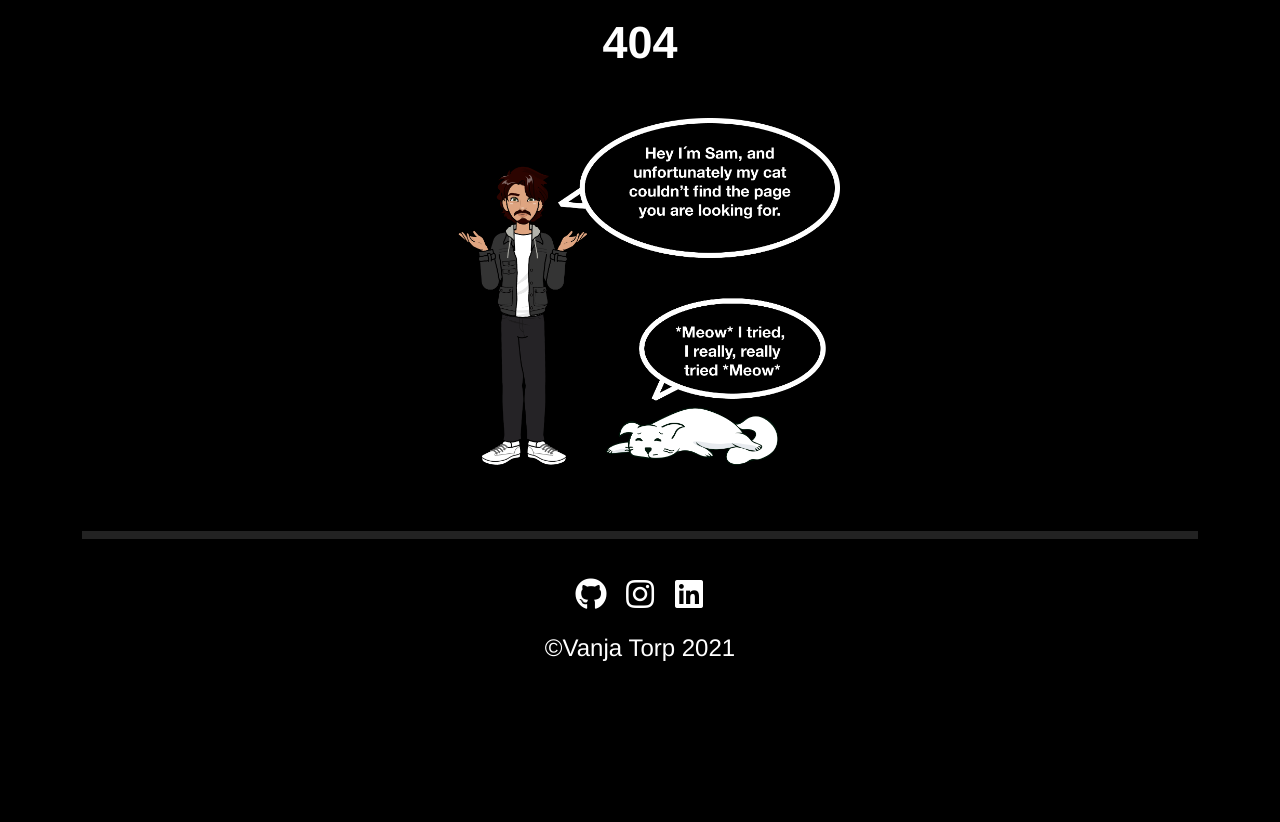
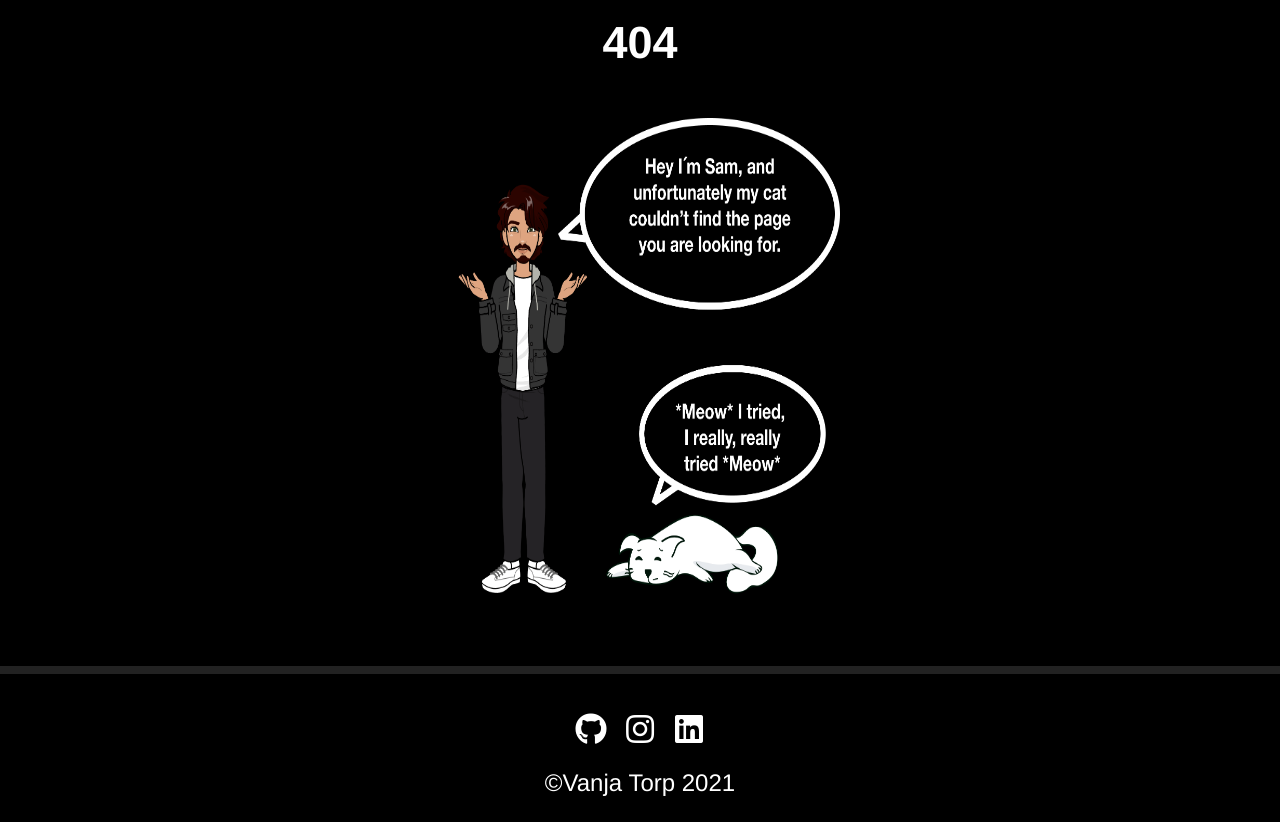
Before and after one commit to VTwin90/VGAME, a Flask app: template templates/404.html in a window 1280 px wide. Before the commit the page ends 661 px from the top, so only its background shows below. Run offline with Flask 2, Linux system fonts and the light colour scheme; the template is opened without the code that fills it, so the values that code supplies are empty; some libraries are stand-ins or nearby versions.

Commit message:
update 404 & 500.html, prettify code

```diff
--- a/templates/404.html
+++ b/templates/404.html
@@ -7,10 +7,10 @@
         <div class="col-12 mx-auto">
             <h1 class="text-center mt-3">404</h1>
             <div class="col-12 mt-5 mb-5">
-            <img src="static/images/404.png" class="mx-auto img-fluid" width="400px" height="500px" alt="Game Image">
+                <img src="static/images/404.png" class="mx-auto img-fluid" style="width:400px;height:500px;" alt="Game Image">
             </div>
         </div>
     </div>
-
+</section>
 
     {% endblock %}
--- a/templates/500.html
+++ b/templates/500.html
@@ -6,9 +6,10 @@
         <div class="col-12 mx-auto">
             <h1 class="text-center mt-3">500</h1>
             <div class="col-12 mt-5 mb-5">
-            <img src="static/images/500.png" class="mx-auto img-fluid" width="400px" height="500px" alt="Game Image">
+                <img src="static/images/500.png" class="mx-auto img-fluid" style="width:400px; height:500px" alt="Game Image">
             </div>
         </div>
     </div>
+</section>
 
     {% endblock %}
```
Lines whose indentation alone changed are shown as unchanged.
